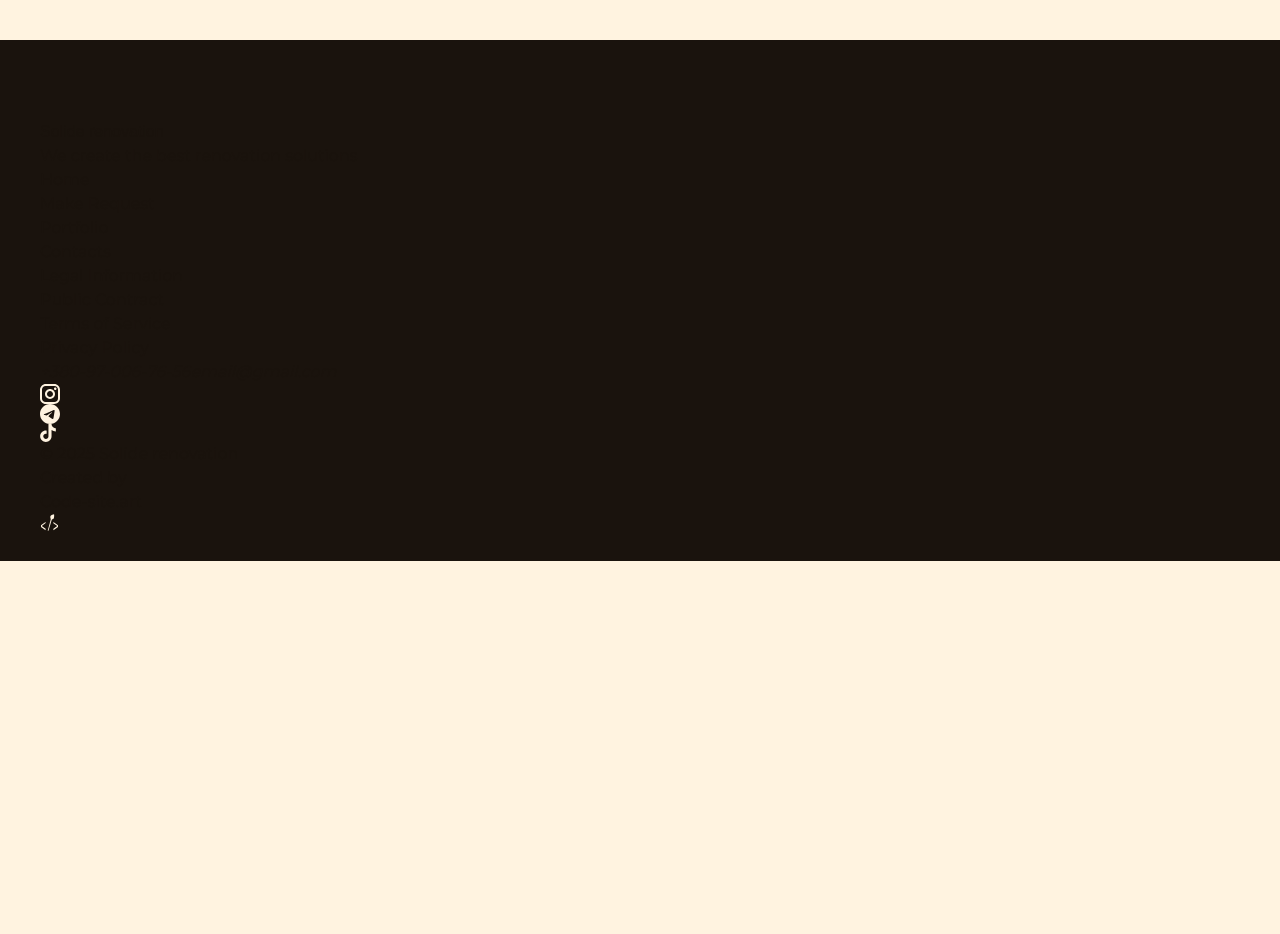
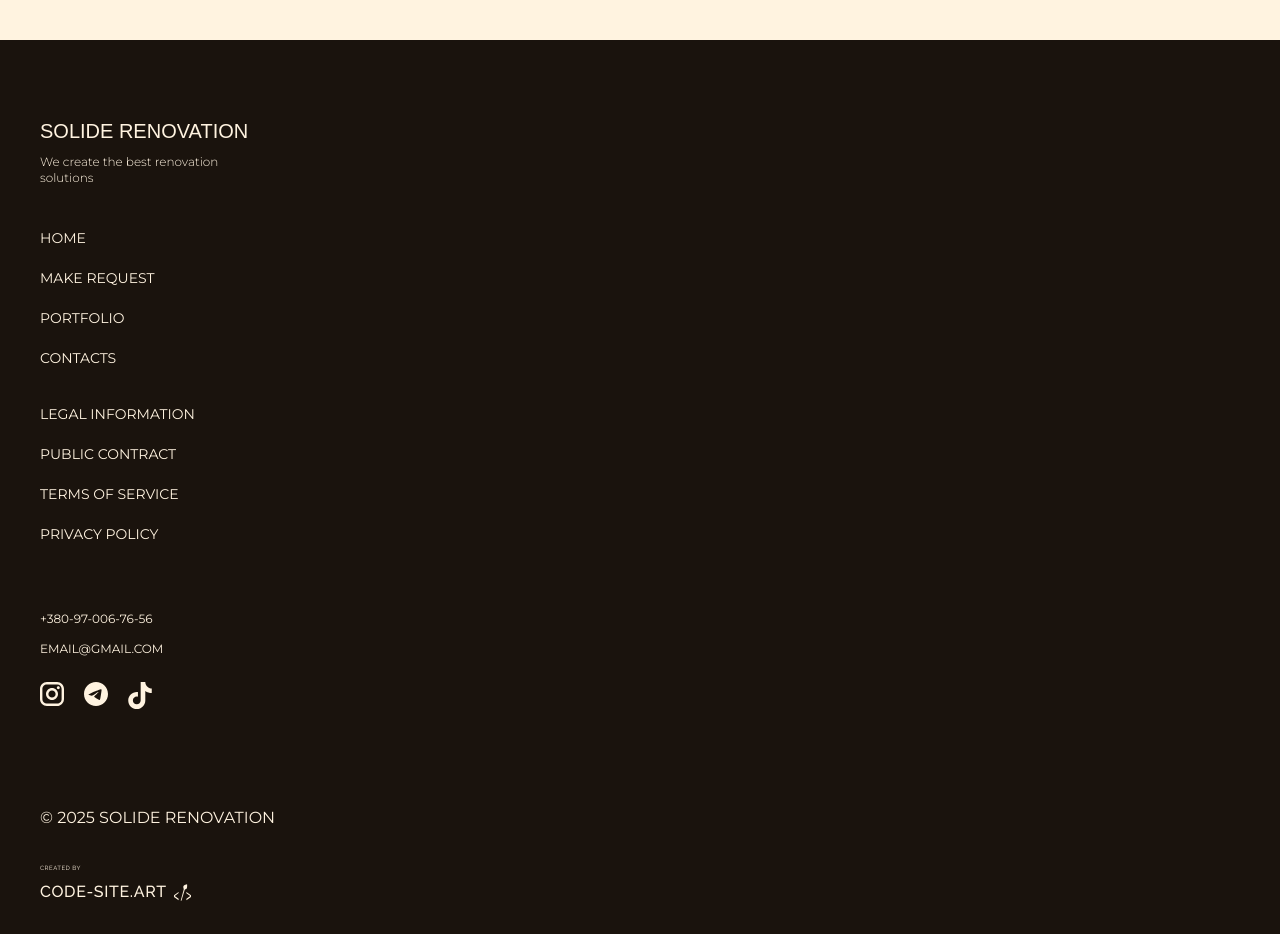
Before and after one commit to cyanidium-dev/repair-nizza, a Next.js app: page /en in a window 1280 px wide. Shown: the part 5320-6254 px from the top of the page. Before the commit the page ends 5881 px from the top, so only its background shows below. Built offline with nearby package versions, Linux system fonts and the light colour scheme; a web font is replaced by a local one.

Commit message:
styled footer for mob

```diff
--- a/src/components/Footer.jsx
+++ b/src/components/Footer.jsx
@@ -17,68 +17,129 @@ const Footer = () => {
     <footer className="bg-primary-black">
       <Container>
         <div className="pt-20 pb-[30px]">
-          <div>
-            <Link href="/" className="font-arsenal font-normal">
+          <div className="flex flex-col gap-3 mb-10">
+            <Link
+              href="/"
+              className="font-arsenal font-normal text-xl text-primary-white leading-[22px] uppercase hover:scale-105 transition-all duration-300"
+            >
               Solide renovation
             </Link>
-            <p>{t("slogan")}</p>
+            <p className="font-montserrat font-light text-xs text-primary-white w-[195px]">
+              {t("slogan")}
+            </p>
           </div>
           <nav>
-            <ul>
+            <ul className="flex flex-col gap-4 mb-8">
               <li>
-                <Link href="/">{t("navigation.main")}</Link>
+                <Link
+                  href="/"
+                  className="font-montserrat font-normal text-sm text-primary-white uppercase"
+                >
+                  {t("navigation.main")}
+                </Link>
               </li>
               <li>
-                <Link href="/">{t("navigation.request")}</Link>
+                <Link
+                  href="/"
+                  className="font-montserrat font-normal text-sm text-primary-white uppercase"
+                >
+                  {t("navigation.request")}
+                </Link>
               </li>
               <li>
-                <Link href="/">{t("navigation.portfolio")}</Link>
+                <Link
+                  href="/"
+                  className="font-montserrat font-normal text-sm text-primary-white uppercase"
+                >
+                  {t("navigation.portfolio")}
+                </Link>
               </li>
               <li>
-                <Link href="/">{t("navigation.contacts")}</Link>
+                <Link
+                  href="/"
+                  className="font-montserrat font-normal text-sm text-primary-white uppercase"
+                >
+                  {t("navigation.contacts")}
+                </Link>
               </li>
             </ul>
-            <ul>
+            <ul className="flex flex-col gap-4 mb-16">
               <li>
-                <Link href="/">{t("legal.data")}</Link>
+                <Link
+                  href="/"
+                  className="font-montserrat font-normal text-sm text-primary-white uppercase"
+                >
+                  {t("legal.data")}
+                </Link>
               </li>
               <li>
-                <Link href="/">{t("legal.contract")}</Link>
+                <Link
+                  href="/"
+                  className="font-montserrat font-normal text-sm text-primary-white uppercase"
+                >
+                  {t("legal.contract")}
+                </Link>
               </li>
               <li>
-                <Link href="/">{t("legal.offer")}</Link>
+                <Link
+                  href="/"
+                  className="font-montserrat font-normal text-sm text-primary-white uppercase"
+                >
+                  {t("legal.offer")}
+                </Link>
               </li>
               <li>
-                <Link href="/">{t("legal.privacy")}</Link>
+                <Link
+                  href="/"
+                  className="font-montserrat font-normal text-sm text-primary-white uppercase"
+                >
+                  {t("legal.privacy")}
+                </Link>
               </li>
             </ul>
           </nav>
-          <address>
-            <a href="tel:+380970067656">+380-97-006-76-56</a>
-            <a href="mailto:email@gmail.com">email@gmail.com</a>
+          <address className="flex flex-col gap-3 mb-6">
+            <a
+              className="font-montserrat font-normal text-xs not-italic text-primary-white uppercase leading-[18px]"
+              href="tel:+380970067656"
+            >
+              +380-97-006-76-56
+            </a>
+            <a
+              className="font-montserrat font-normal text-xs not-italic text-primary-white uppercase leading-[18px]"
+              href="mailto:email@gmail.com"
+            >
+              email@gmail.com
+            </a>
           </address>
-          <ul>
+          <ul className="flex gap-5 mb-[94px]">
             <li>
               <Link href="/">
-                <Image src={instagram} alt="instagram" />
+                <Image src={instagram} alt="instagram" width={24} height={24} />
               </Link>
             </li>
             <li>
               <Link href="/">
-                <Image src={telegram} alt="telegram" />
+                <Image src={telegram} alt="telegram" width={24} height={24} />
               </Link>
             </li>
             <li>
               <Link href="/">
-                <Image src={tikTok} alt="tik tok" />
+                <Image src={tikTok} alt="tik tok" width={24} height={24} />
               </Link>
             </li>
           </ul>
-          <p>&copy; 2025 Solide renovation</p>
+          <p className="font-montserrat font-normal text-base not-italic text-primary-white uppercase leading-[29px] mb-6">
+            &copy; 2025 Solide renovation
+          </p>
           <div>
-            <p>{t("createdBy")}</p>
-            <div>
-              <p>Code-site.art</p>
+            <p className="font-raleway font-normal text-[6px] text-primary-white leading-6 uppercase tracking-[0.08em]">
+              {t("createdBy")}
+            </p>
+            <div className="flex items-center gap-[6px]">
+              <p className="font-raleway font-medium text-base text-primary-white leading-6 uppercase tracking-[0.04em]">
+                Code-site.art
+              </p>
               <Image src={icon} alt="icon" />
             </div>
           </div>
```
